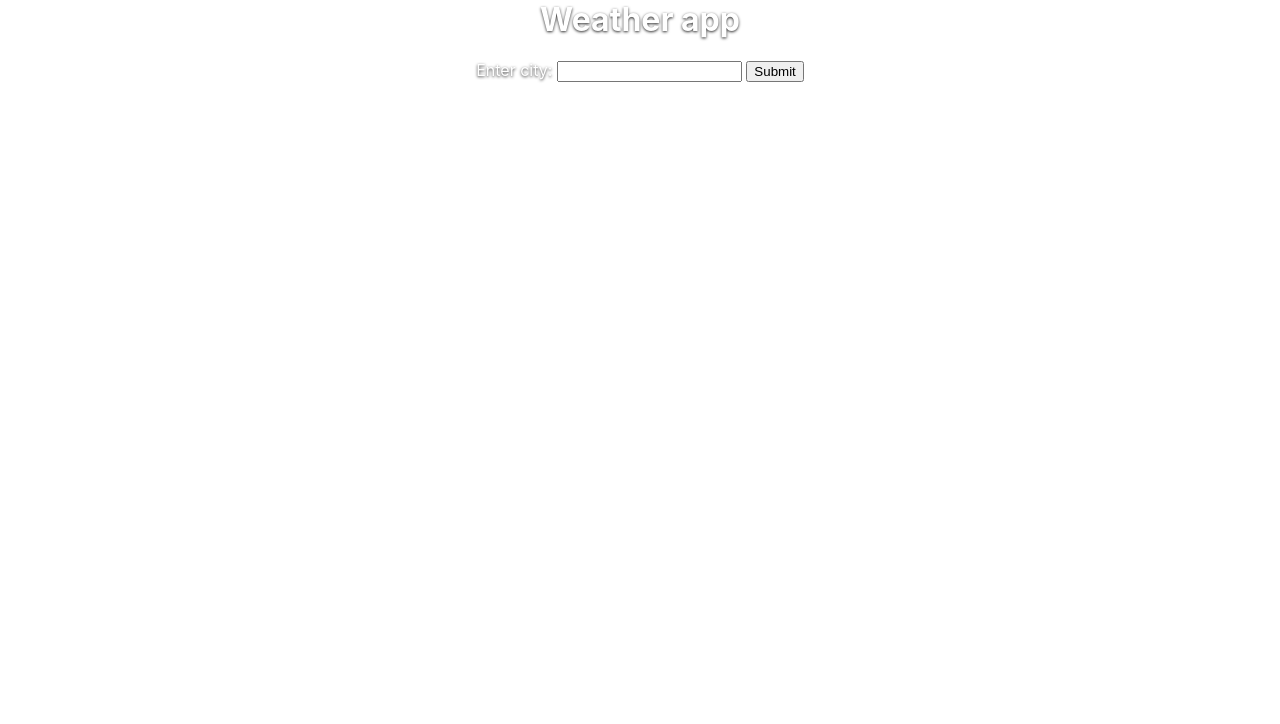
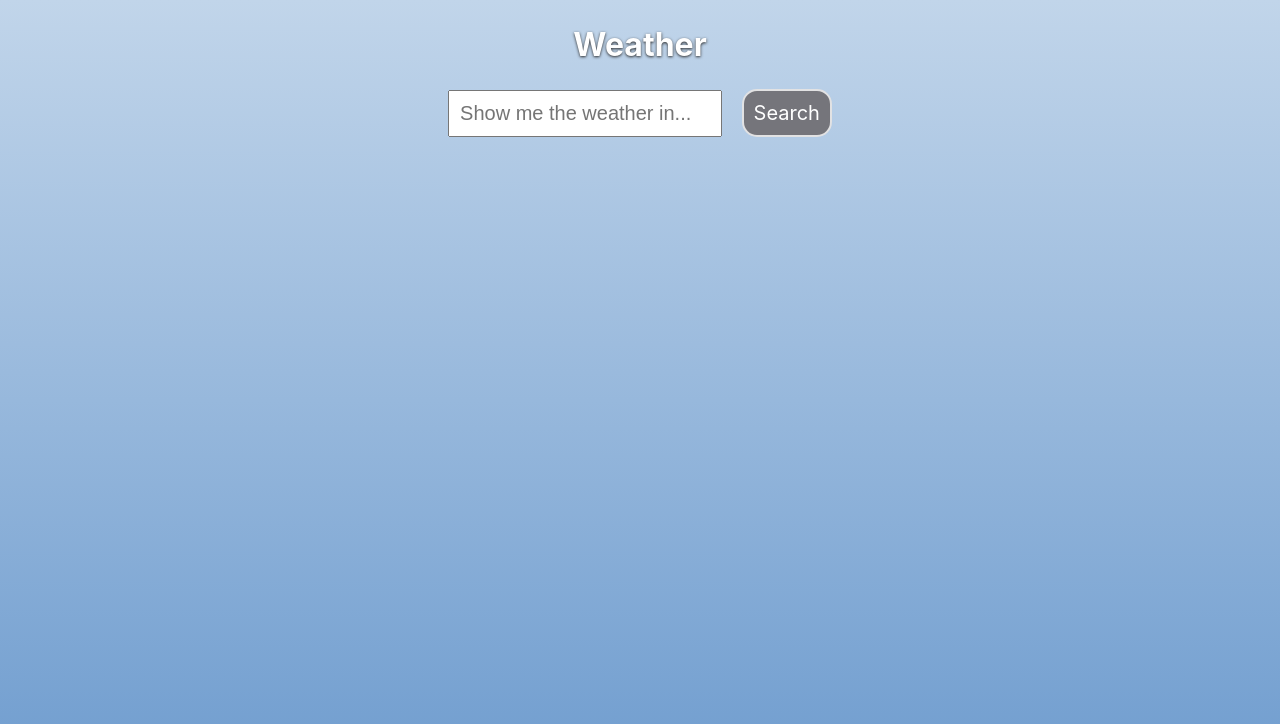
Before and after one commit to tovalieberman/weather-app, a plain HTML site: page index.html in a window 1280 px wide. Drawn offline with nearby package versions, Linux system fonts and the light colour scheme.

Commit message:
Styling improvements

```diff
--- a/css/main.css
+++ b/css/main.css
@@ -2,8 +2,11 @@
 body {
     margin: 0;
 }
-h1 {
+h1.title {
     margin-top: 0;
+    margin-bottom: 0;
+    padding-bottom: 25px;
+    padding-top: 25px;
 }
 /* Stretch background image to full height of screen */
 html {
@@ -21,6 +24,7 @@ body {
 }
 /* Add images based on current weather */
 #weather-background {
+    background-image: linear-gradient(#c1d5ea, #6d9bce); /* When the user first sees the app, before they get the weather-specific image */
     background-position: center;
     background-repeat: no-repeat;
     background-size: cover;
@@ -31,26 +35,44 @@ body {
     margin: 0 auto;
     max-width: 600px;
 }
-.sunny {
+#weather-background.sunny {
     background-image: url(../img/sunny.jpg);
 }
-.cloudy {
+#weather-background.cloudy {
     background-image: url(../img/cloudy.jpg);
 }
-.rainy {
+#weather-background.rainy {
     background-image: url(../img/rainy.png);
 }
-.stormy {
+#weather-background.stormy {
     background-image: url(../img/stormy.jpg);
 }
-.clear {
+#weather-background.clear {
     background-image: url(../img/clear.jpg);
 }
-.snowy {
+#weather-background.snowy {
     background-image: url(../img/snowy.jpg);
 }
-.foggy {
+#weather-background.foggy {
     background-image: url(../img/foggy.png);
+}
+/* Input field and submit button */
+input#location {
+    padding: 10px;
+    color: #000;
+    font-size: 20px;
+    width: 250px;
+}
+input#submit {
+    margin-left: 15px;
+    padding: 10px;
+    background-color: #75757b;
+    font-size: 20px;
+    font-family: inherit;
+    border-radius: 15px;
+    color: #fff;
+    border: 2px solid #ffffffc9;
+    cursor: pointer;
 }
 /* Current weather table */
 .current-weather table {
--- a/index.html
+++ b/index.html
@@ -14,14 +14,13 @@
     <div id="weather-background">
         <div class="wrapper">
             <div class="weather-text">
-                <h1 class="title">Weather app</h1>
+                <h1 class="title">Weather</h1>
                 <form id="form" action="#">
-                    <label for="location">Enter city:</label>
-                    <input type="text" name="location" id="location">
-                    <input type="submit" id="submit">
+                    <input type="text" name="location" id="location" placeholder="Show me the weather in...">
+                    <input type="submit" id="submit" value="Search">
                 </form>
-                <div class="response"></div>
             </div>
+            <div class="response"></div>
             <div class="current-weather hidden">
                 <table>
                     <tr>
```
